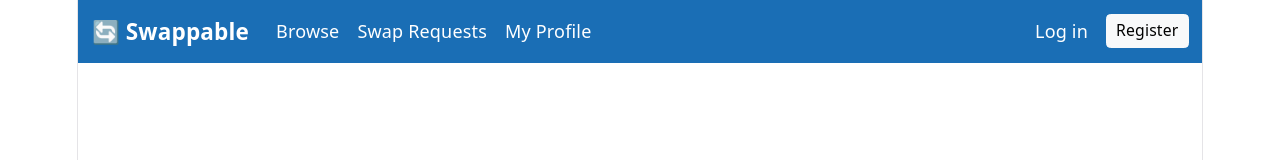
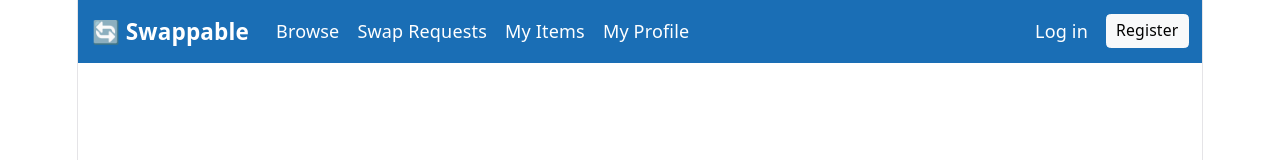
Before and after one commit to JoeQuigley1/Swappable, a React (Vite) app in the folder frontend/: page / in a window 1280 px wide. Shown: the top 160 px of the page. Built offline with nearby package versions, Linux system fonts and the light colour scheme.

Commit message:
Fix navbar logout button and update navigation links

```diff
--- a/frontend/src/components/Navbar.jsx
+++ b/frontend/src/components/Navbar.jsx
@@ -1,17 +1,24 @@
-import { Link, useNavigate } from 'react-router-dom'
+import { Link, useNavigate, useLocation } from 'react-router-dom'
 import { BRAND_COLOR } from '../constants'
 
 // navigation bar shown at the top of every page
 function Navbar() {
 
   const navigate = useNavigate()
+  // useLocation makes the navbar re-render when the URL changes
+  // this ensures the login/logout button updates after logging in or out
+  const location = useLocation()
 
   // check if user is logged in by looking for a token in localStorage
   const isLoggedIn = !!localStorage.getItem('token')
 
-  // removes token and sends user to login page
+  // removes token and user data then sends user to login page
   const handleLogout = () => {
     localStorage.removeItem('token')
+    localStorage.removeItem('userId')
+    localStorage.removeItem('username')
+    localStorage.removeItem('email')
+    localStorage.removeItem('location')
     navigate('/login')
   }
 
@@ -43,6 +50,9 @@ function Navbar() {
             </li>
             <li className="nav-item">
               <Link className="nav-link text-white" to="/swap-requests">Swap Requests</Link>
+            </li>
+            <li className="nav-item">
+              <Link className="nav-link text-white" to="/my-items">My Items</Link>
             </li>
             <li className="nav-item">
               <Link className="nav-link text-white" to="/profile">My Profile</Link>
```
